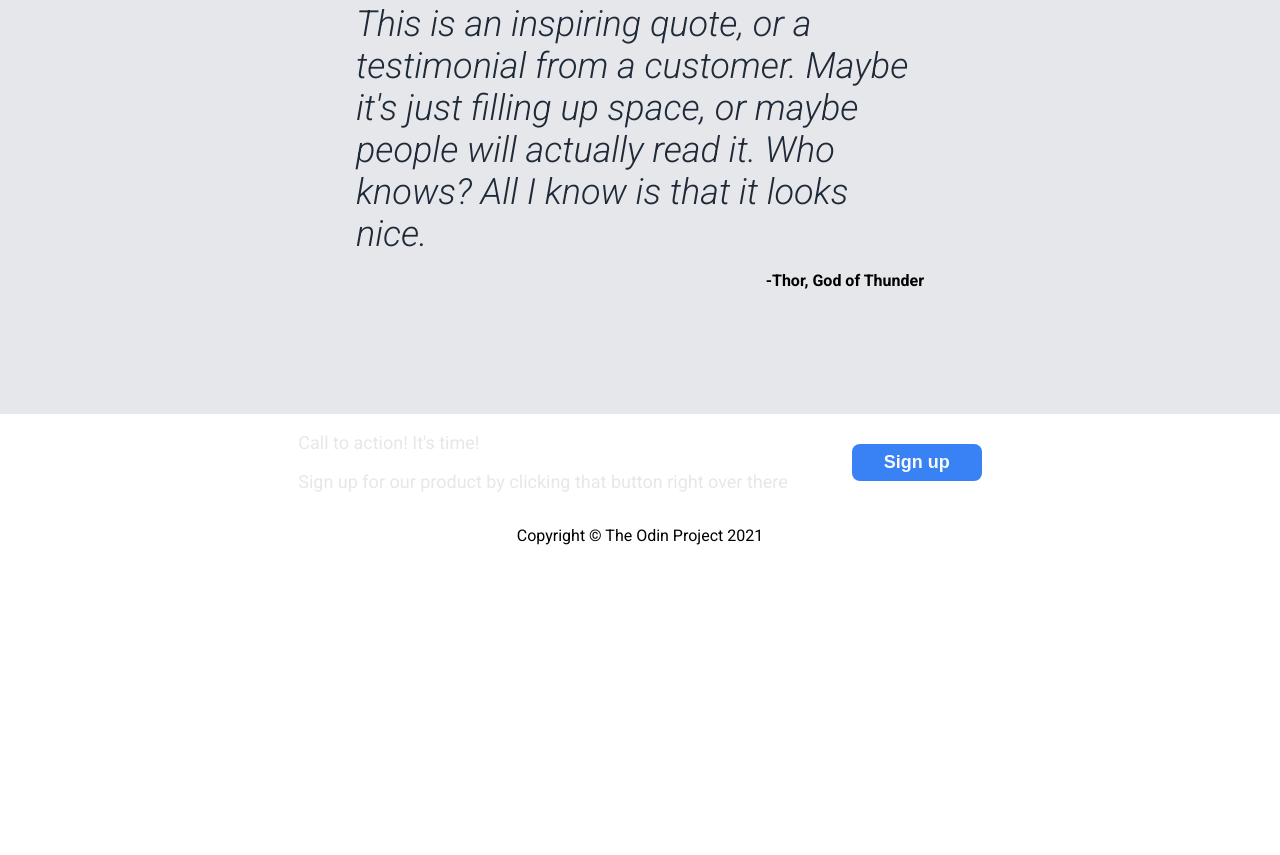
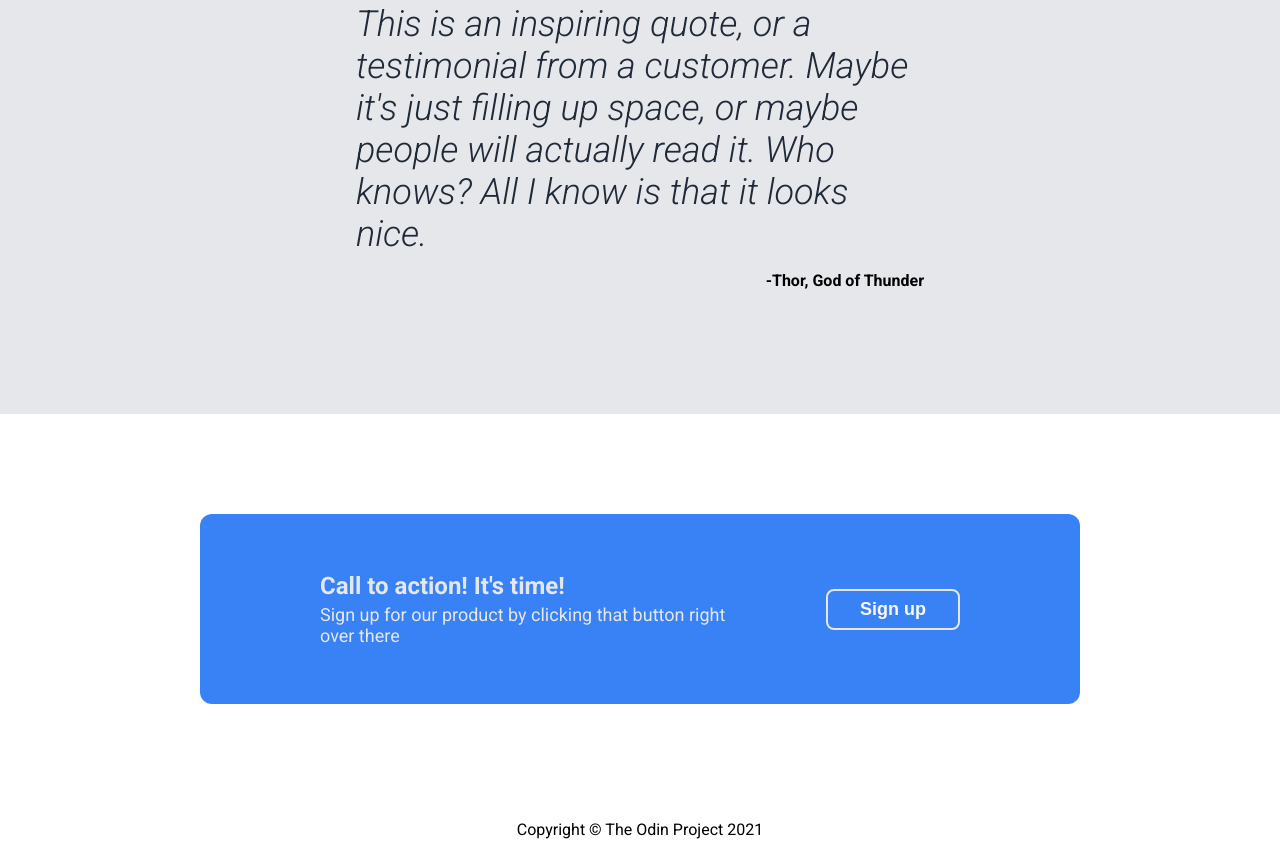
Before and after one commit to staneaurelius/front-end-foundation, a plain HTML site: page css-landing-page/index.html in a window 1280 px wide. Shown: the part 1270-2125 px from the top of the page. Before the commit the page ends 1831 px from the top, so only its background shows below. Drawn offline with Linux system fonts and the light colour scheme.

Commit message:
Complete register section styling - Add css to register section - Change call to action to h2 element

```diff
--- a/css-landing-page/css/style.css
+++ b/css-landing-page/css/style.css
@@ -114,3 +114,31 @@ em {
 #author {
     text-align: end;
 }
+
+/* Register Section */
+.register {
+    box-sizing: border-box;
+    width: 100%;
+    padding: 100px 200px;
+}
+
+.register .container {
+    background-color: #3882F6;
+    padding: 54px 120px;
+    border-radius: 12px;
+}
+
+.register h2 {
+    color: #E5E7EB;
+    font-size: 24px;
+    font-weight: 600;
+    margin: 4px 0;
+}
+
+.register p {
+    margin: 4px 0;
+}
+
+.register button {
+    border: 2px solid #E5E7EB;
+}
--- a/css-landing-page/index.html
+++ b/css-landing-page/index.html
@@ -56,7 +56,7 @@
         <div class="register">
             <div class="container">
                 <div class="text">
-                    <p>Call to action! It's time!</p>
+                    <h2>Call to action! It's time!</h2>
                     <p>Sign up for our product by clicking that button right over there</p>
                 </div>
                 <button>Sign up</button>
```
